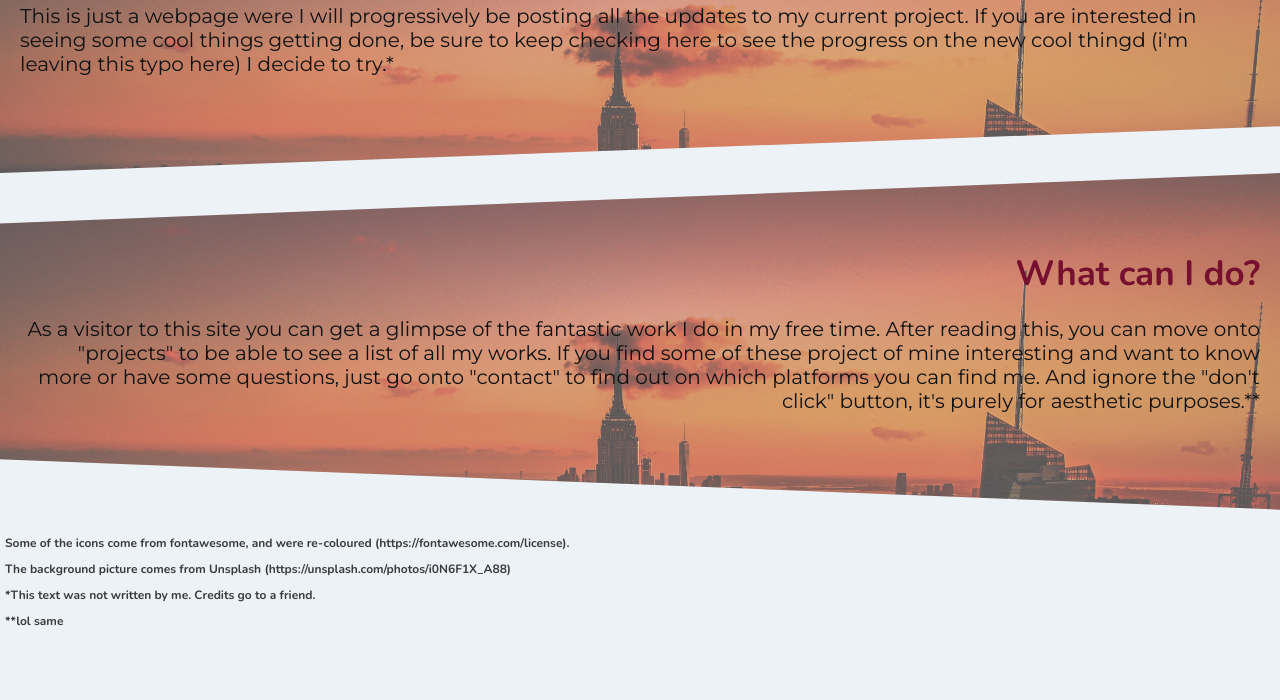
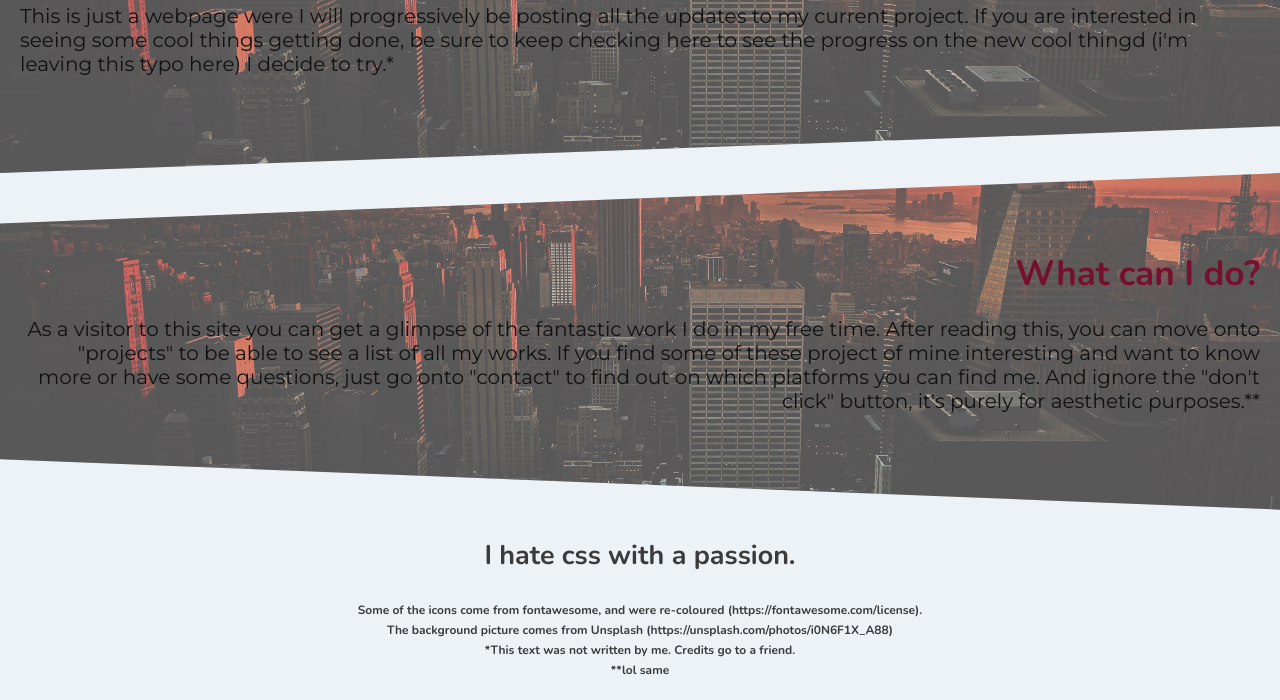
Before and after one commit to ZtereoHYPE/ZtereoWebsite, a plain HTML site: page index.html in a window 1280 px wide. Shown: the part 496-1196 px from the top of the page. Before the commit the page ends 1130 px from the top, so only its background shows below. Drawn offline with nearby package versions, Linux system fonts and the light colour scheme.

Commit message:
finish home page for now weee

```diff
--- a/css/structure.css
+++ b/css/structure.css
@@ -133,9 +133,12 @@ body {
 }
 .footer {
     margin-top: 20px;
+    font-size: calc(23px*var(--scale));
+    text-align: center;
+    margin-bottom: 20px;
 }
 .footerText {
-    padding: 5px;
-    font-size: 12px;
-    margin:0;
+    padding: 2px;
+    font-size: calc(12px*var(--scale));
+    margin: 0;
 }
--- a/css/theme.css
+++ b/css/theme.css
@@ -101,6 +101,7 @@ body {
     background-color: var(--background2);
     background-repeat: no-repeat;
     background-attachment: fixed;
+    background-position: center;
     background-size: cover;
 }
 .secondContentDiv {
@@ -108,6 +109,7 @@ body {
     background-repeat: no-repeat;
     background-attachment: fixed;
     background-size: cover;
+    background-position: center;
     text-align: right;
     /* background-color: blue; */
 }
--- a/index.html
+++ b/index.html
@@ -39,11 +39,11 @@
 		</div>
 		</div>
 		<div class="footer">
+			<h3 class="footerTitle">I hate css with a passion.</h3>
 			<p class="footerText">Some of the icons come from fontawesome, and were re-coloured (https://fontawesome.com/license).</p>
 			<p class="footerText">The background picture comes from Unsplash (https://unsplash.com/photos/i0N6F1X_A88)</p>
 			<p class="footerText">*This text was not written by me. Credits go to a friend.</p>
 			<p class="footerText">**lol same</p>
 		</div>
-
 	</body>
 </html>
```
